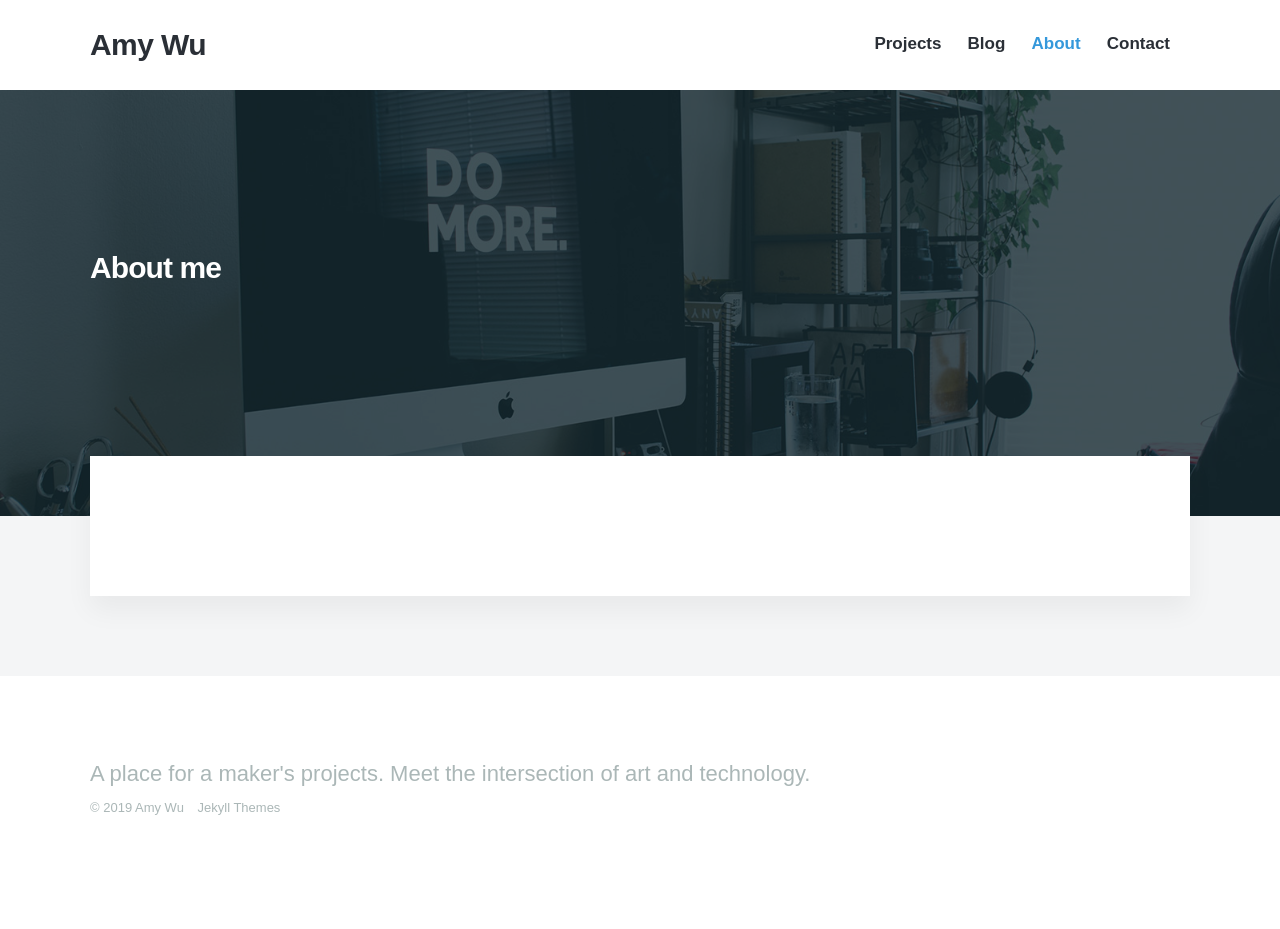
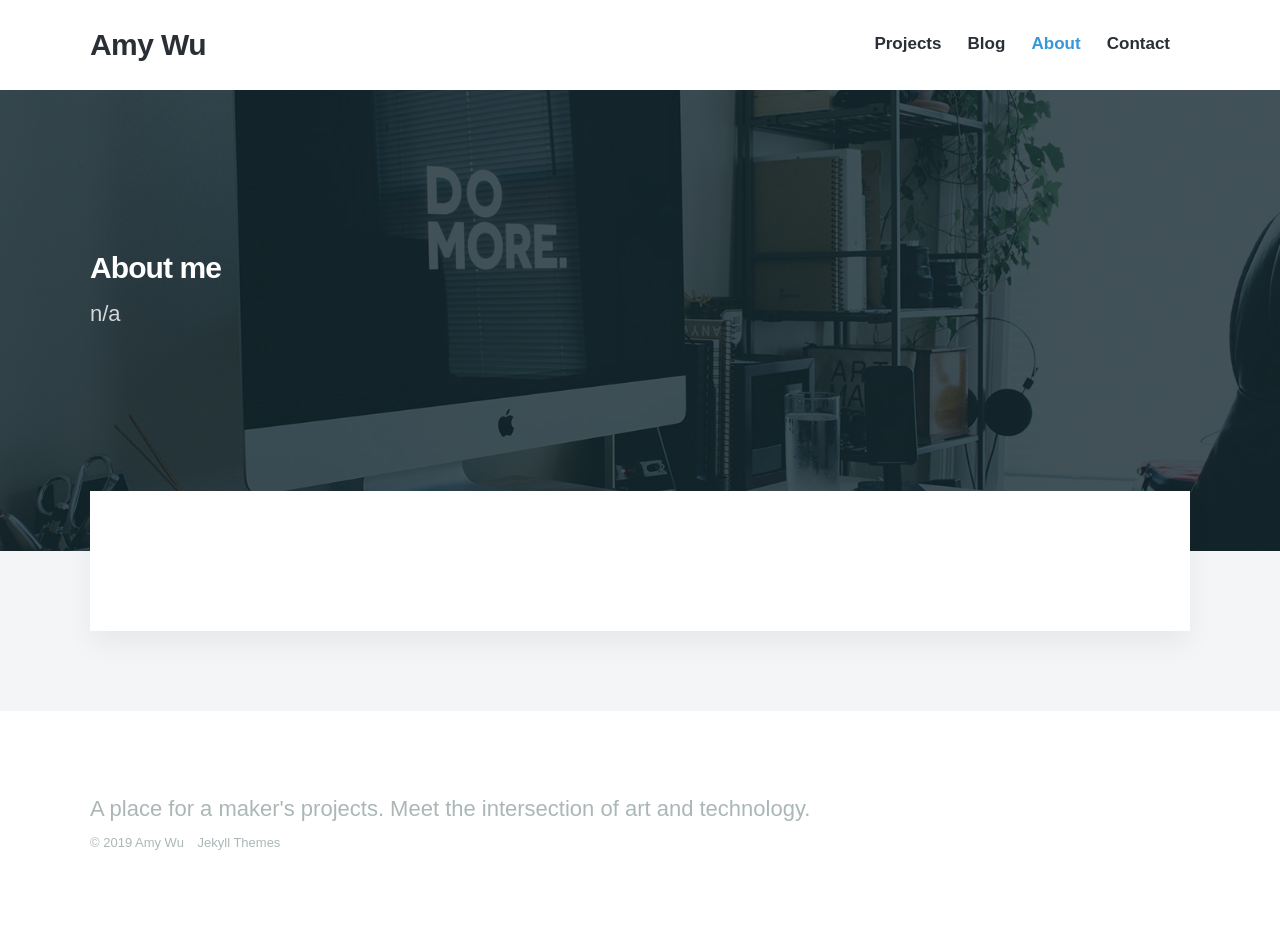
Before and after one commit to amymuwu/website3.0, a Jekyll site: the page built from _pages/about.md, in a window 1280 px wide. Built offline with Jekyll 4.4.1, drawn with Linux system fonts in a browser that asks for light colours; nearby versions of some CDN libraries; some web fonts are replaced; before the commit the page ends 900 px from its top, so only the background shows below that.

```diff
--- a/_pages/about.md
+++ b/_pages/about.md
@@ -1,6 +1,6 @@
 ---
 title: About me
-subtitle:
-description:
+subtitle: n/a
+description: n/a
 featured_image: /images/demo/about.jpg
 ---
```
